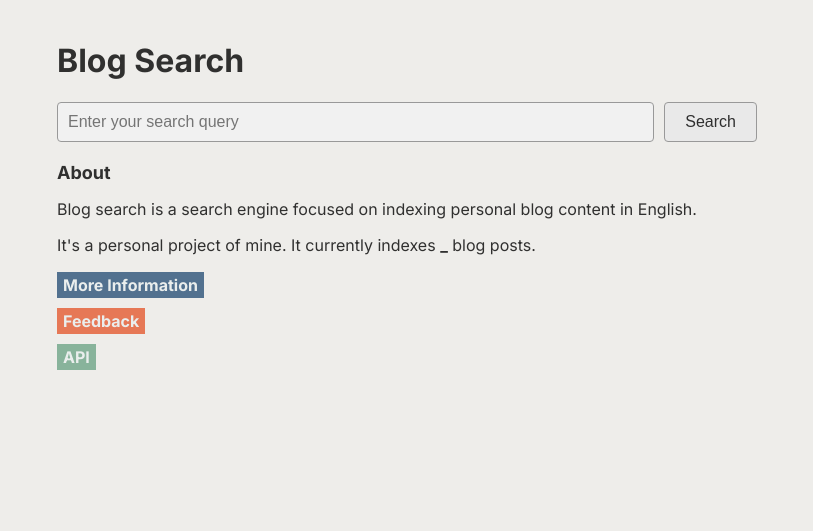
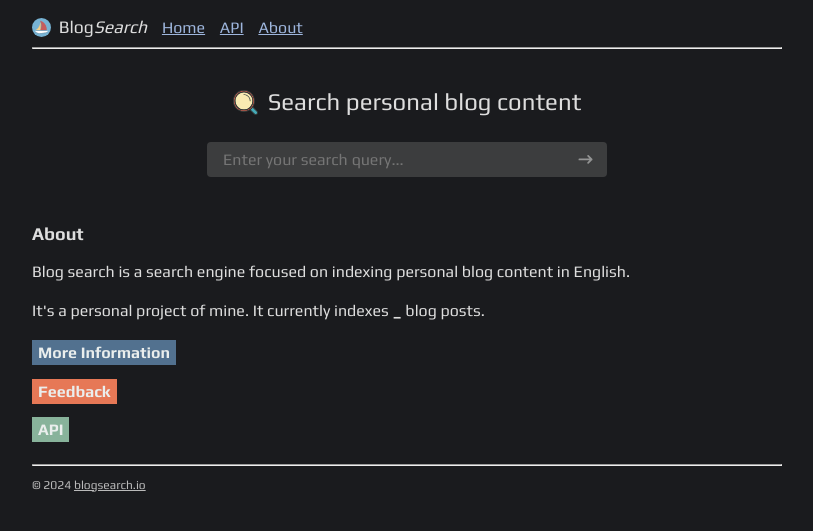
Before and after one commit to sawatkins/blog-search, a FastAPI app: page / in a window 1280 px wide. Shown: the top 531 px of the page, without its empty margins (233-1046 px from the left). Run offline with FastAPI, Linux system fonts and the light colour scheme.

Commit message:
first styling update

```diff
--- /dev/null
+++ b/web/static/css/style.css
@@ -0,0 +1,130 @@
+div.footer p {
+  color: #bababa;
+  font-size: 9pt;
+  line-height: 1.3em;
+}
+
+div.footer p a {
+  color: #bababa;
+}
+
+div.footer p a:visited {
+  color: #bababa;
+}
+
+a {
+  color: #9eb6dd;
+}
+
+div#heading {
+  display: flex;
+  margin-top: 18px;
+}
+
+div#title h3 {
+  margin: -5px 0 0 2px;
+  font-weight: 200;
+}
+
+body {
+  background-color: #1a1b1e;
+  color: #DEDEDE;
+  line-height: 1.4em;
+  width: 45%;
+  min-width: 750px;
+  margin: 15px auto;
+  padding: 0 15px;
+  font-family: "Play", sans-serif;
+}
+
+.content-area {
+  padding: 0 15px;
+}
+
+.small-text {
+  font-size: 0.8rem;
+  line-height: 1.3em;
+}
+
+.flexbox-center {
+  display: flex;
+  justify-content: center;
+  align-items: center;
+  gap: 10px;
+}
+
+#search-input {
+  width: 400px;
+  padding: 0.5rem 1rem;
+  margin: 8px 0;
+  box-sizing: border-box;
+  border: none;
+  border-radius: 4px;
+  background-color: #3c3d3e;
+  font-size: inherit;
+  font-family: inherit;
+  color: inherit;
+}
+
+#search-input:focus {
+  outline: none;
+}
+
+.example-searches {
+  display: flex;
+  flex-direction: row;
+  justify-content: center;
+  gap: 30px;
+}
+
+.example-search {
+  color: #9eb6dd;
+  text-decoration: underline;
+  cursor: pointer;
+}
+
+.spin {
+  border: 3px solid #556177;
+  border-radius: 50%;
+  border-top: 3px solid #DEDEDE;
+  width: 20px;
+  height: 20px;
+  margin-top: 1rem;
+  -webkit-animation: spin 0.43s cubic-bezier(.7,.05,.4,.88) infinite;
+  animation: spin 0.43s cubic-bezier(.7,.05,.4,.88) infinite;
+}
+
+@-webkit-keyframes spin {
+  0% { -webkit-transform: rotate(0deg); }
+  100% { -webkit-transform: rotate(360deg); }
+}
+
+@keyframes spin {
+  0% { transform: rotate(0deg); }
+  100% { transform: rotate(360deg); }
+}
+
+@media (max-width: 768px) {
+  #search-input {
+    max-width: 340px;
+  }
+
+  .example-searches {
+    flex-direction: column;
+    gap: 10px;
+  }
+
+  .flexbox-center {
+    flex-direction: column;
+    gap: 5px;
+  }
+
+  .flexbox-center h2 {
+    text-align: center;
+  }
+
+  body {
+    width: 90%;
+    min-width: 350px;
+  }
+}
--- a/web/templates/index.html
+++ b/web/templates/index.html
@@ -2,142 +2,56 @@
 <html lang="en">
 
 <head>
-    <meta charset="UTF-8">
-    <meta name="viewport" content="width=device-width, initial-scale=1.0">
     <title>Blog Search</title>
+    <meta http-equiv="Content-type" content="text/html; charset=utf-8" />
+    <meta name="viewport" content="width=device-width, initial-scale=1.0" />
+    <meta name="description" content="Blog Search is a search engine focused on indexing personal blog content in English" />
+    <meta name="author" content="sawatkins" />
+    <meta name="keywords" content="blogsearch, blog, search, discover" />
     <meta name="robots" content="noindex, nofollow">
     <link rel="icon" type="image/x-icon" href="/favicon.ico">
+    <link rel="canonical" href="https://blogsearch.io" />
+
+    <link rel="stylesheet" type="text/css" href="/static/css/style.css" />
+
     <link rel="preconnect" href="https://fonts.googleapis.com">
     <link rel="preconnect" href="https://fonts.gstatic.com" crossorigin>
-    <link
-        href="https://fonts.googleapis.com/css2?family=Inter:ital,opsz,wght@0,14..32,100..900;1,14..32,100..900&display=swap"
-        rel="stylesheet">
-    <script defer src="https://umami.sawatkins.com/umami" data-website-id="a2446000-b7cd-480a-a4e9-4d777b8294d4"></script>
-    <style>
-        body {
-            font-family: 'Inter', Arial, sans-serif;
-            max-width: 700px;
-            margin: 0 auto;
-            padding: 20px;
-            /* line-height: 1.6; */
-            background-color: #eeedea;
-            /* #dcdfe3; */
-            color: rgba(0, 0, 0, 0.8);
-            /* #2e2e2e; */
-        }
+    <link href="https://fonts.googleapis.com/css2?family=Play:wght@400;700&display=swap" rel="stylesheet">
 
-        form {
-            margin-bottom: 20px;
-            display: flex;
-            flex-wrap: wrap;
-            gap: 10px;
-        }
-
-        input[type="text"] {
-            flex-grow: 1;
-            padding: 10px;
-            font-size: 16px;
-            border: 1px solid #999999;
-            border-radius: 4px;
-            background-color: #f1f1f1;
-            color: inherit;
-            /* #2e2e2e; */
-        }
-
-        input[type="text"]:focus {
-            /* border: 2px solid #999999; */
-            outline: none;
-        }
-
-        input[type="submit"] {
-            padding: 10px 20px;
-            font-size: 16px;
-            background-color: #e9e9e9;
-            border: 1px solid #999999;
-            border-radius: 4px;
-            cursor: pointer;
-            color: inherit;
-        }
-
-        .result {
-            margin-bottom: 12px;
-            border-bottom: 1px solid #ccc;
-            padding-bottom: 12px;
-        }
-
-        .result h3 {
-            margin: 6px 0;
-        }
-
-        .result p {
-            margin: 6px 0;
-        }
-
-        #api-content {
-            margin-left: 20px;
-            margin-right: 20px;
-        }
-
-        a {
-            color: #2a7ae2;
-            text-decoration: none;
-        }
-
-        a:hover {
-            color: #111;
-            text-decoration: underline;
-        }
-
-        a:visited {
-            color: #1756a9;
-            text-decoration: none;
-        }
-
-        #api-content pre {
-            background-color: #efefef;
-            padding: 10px;
-            border-radius: 4px;
-        }
-
-        @media (max-width: 600px) {
-            body {
-                padding: 10px;
-            }
-
-            input[type="text"],
-            input[type="submit"] {
-                width: 100%;
-            }
-
-            #api-content {
-                margin-left: 0px;
-                margin-right: 0px;
-            }
-        }
-    </style>
 </head>
 
 <body>
-    <div style="display: flex; align-items: end; justify-content: flex-start;">
-        <h1 style="margin-right: auto;"><a href="/" style="text-decoration: none; color: inherit;">Blog Search</a></h1>
-        <!-- <pre style="background-color: inherit; margin-top: 0; margin-left: auto; margin-right: auto">
-                v  ~.    v
-       v           /|
-                  / |          v
-           v     /__|__
-               \--------/
- ~^~^~^~^~^~^~^~`~~^~^~'~^~^~^~^~^~
-     ~^~~^~^~~~^~~~^~~~^~~~^~^~
-</pre> -->
+    <div id="navbar">
+        <div style="display: inline-block; vertical-align: middle;">
+            <img src="/static/img/sailboat.svg" alt="" width="19px" height="19px" style="display: inline; vertical-align: middle;">
+            <p style="display: inline; vertical-align: middle;">
+                <span style="font-size: 1.1rem">&nbsp;Blog<i><span style="font-weight: normal;">Search</span></i></span> &nbsp;&nbsp;
+
+                <a href="/">Home</a> &nbsp;&nbsp;
+                <a href="/api">API</a> &nbsp;&nbsp;
+                <a href="/about">About</a> &nbsp;&nbsp;
+            </p>
+        </div>
     </div>
-    <form id="search-form">
-        <input type="text" name="query" id="search-input" placeholder="Enter your search query" autofocus
-            autocomplete="off" autocapitalize="off" value="{{ query or '' }}">
-        <input type="submit" value="Search" id="search-button">
-    </form>
+    <hr style="margin-bottom: 1.4rem;">
+
+    <div class="flexbox-center">
+        <img src="/static/img/magnifying-glass-icon.svg" alt="" width="25px" height="25px">
+        <h2 style="font-weight: 400;">Search personal blog content</h2>
+    </div>
+
+    <div id="search-input-wrapper" class="flexbox-center">
+        <form id="search-form" style="position: relative; display: inline-block;">
+            <input type="text" name="query" id="search-input" autocomplete="off" autocapitalize="off" autocorrect="off" placeholder="Enter your search query..." autofocus value="{{ query or '' }}" style="padding-right: 30px;">
+            <button type="submit" style="position: absolute; right: 5px; top: 50%; transform: translateY(-50%); background: none; border: none; cursor: pointer;">
+                <img src="/static/img/arrow-sm-right.svg" alt="" width="21px" height="21px" style="vertical-align: middle; margin-top: 1.25px;">
+            </button>
+            <input type="submit" style="display: none;">
+        </form>
+    </div><br>
+
 
     <div id="search-results">
-        <!-- <h3>About</h3> -->
         <p style="font-size: large; margin: 16px 0px;"><strong>About</strong></p>
         <p>Blog search is a search engine focused on indexing personal blog content in English.</p>
         <p>It's a personal project of mine. It currently indexes <strong>{{ posts_size or '_' }}</strong> blog posts.</p>
@@ -147,14 +61,10 @@
             <p><span id="toggle-info" style="cursor: pointer; color: #EAEEED; background-color:#52718f; padding: 3px 6px; font-weight: bold;">More Information</span></p>
             <div id="info-content" style="display: none;">
                 <ul>
-                    <li>This project is still in development. <i>Everything will be greatly expanded and improved
-                            soon.</i> <a href="https://github.com/sawatkins/blog-search">GitHub.</a></li>
+                    <li>This project is still in development. <i>Everything will be greatly expanded and improved soon.</i> <a href="https://github.com/sawatkins/blog-search">GitHub.</a></li>
                     <li>Queries work best with correctly spelled general keywords.</li>
                     <li>It currently uses PostgreSQL's full text search for indexing and ranking.</li>
-                    <li>The current list of blogs to index is compiled from <a
-                            href="https://github.com/outcoldman/hackernews-personal-blogs" target="_blank">this list of
-                            HN blogs</a> and from <a href="https://ooh.directory/blogs/technology/"
-                            target="_blank">ooh's tech directory</a>.</li>
+                    <li>The current list of blogs to index is compiled from <a href="https://github.com/outcoldman/hackernews-personal-blogs" target="_blank">this list of HN blogs</a> and from <a href="https://ooh.directory/blogs/technology/" target="_blank">ooh's tech directory</a>.</li>
                 </ul>
             </div>
         </div>
@@ -163,14 +73,13 @@
             <p><span id="toggle-feedback" style="cursor: pointer; color: #EAEEED; background-color: #e67856; padding: 3px 6px; font-weight: bold;">Feedback</span></p>
             <div id="feedback-content" style="display: none;">
                 <ul>
-                    <a href="https://tally.so/r/mBe7We">Feedback form </a>
-                    <!-- <img src="/static/img/external-link.svg" height="16" style="vertical-align: middle;"> -->
+                    <a href="https://tally.so/r/mBe7We">Feedback form</a>
                 </ul>
             </div>
         </div>
 
         <div class="api-container">
-            <p><span id="toggle-api" style="cursor: pointer;  color: #EAEEED; background-color:#88b39b; padding: 3px 6px; font-weight: bold;">API</span></p>
+            <p><span id="toggle-api" style="cursor: pointer; color: #EAEEED; background-color:#88b39b; padding: 3px 6px; font-weight: bold;">API</span></p>
             <div id="api-content" style="display: none;">
                 <pre><code>GET /api?q={query}</code></pre>
                 <p>Returns: JSON object with an array of search results, or an empty array if no results are found.</p>
@@ -194,6 +103,11 @@ results = r.json()["results"]</code></pre>
         </div>
     </div>
 
+    <hr style="margin-top: 1.4rem;">
+    <div class="footer">
+        <p>&copy; 2024 <span style="text-decoration: underline;">blogsearch.io</span></p>
+    </div>
+
     <script>
         function setupToggle(toggleId, contentId) {
             document.getElementById(toggleId).addEventListener('click', function () {
@@ -210,7 +124,6 @@ results = r.json()["results"]</code></pre>
             event.preventDefault();
             var query = document.getElementById('search-input').value.trim();
             if (query === '') {
-                // Clear the input and focus it
                 document.getElementById('search-input').value = '';
                 document.getElementById('search-input').focus();
                 console.log('Empty search prevented');
@@ -218,7 +131,6 @@ results = r.json()["results"]</code></pre>
             }
             document.getElementById('search-input').blur();
 
-            // Clear search results and show loading indicator
             const searchResults = document.getElementById('search-results');
             searchResults.innerHTML = `
                 <div class="loading-container" style="text-align: center; padding: 30px 0;">
```
Also changed, not shown: web/templates/about.html (added, +82 -0 lines), web/static/img/arrow-sm-right.svg (added), web/static/img/magnifying-glass-icon.svg (added).
